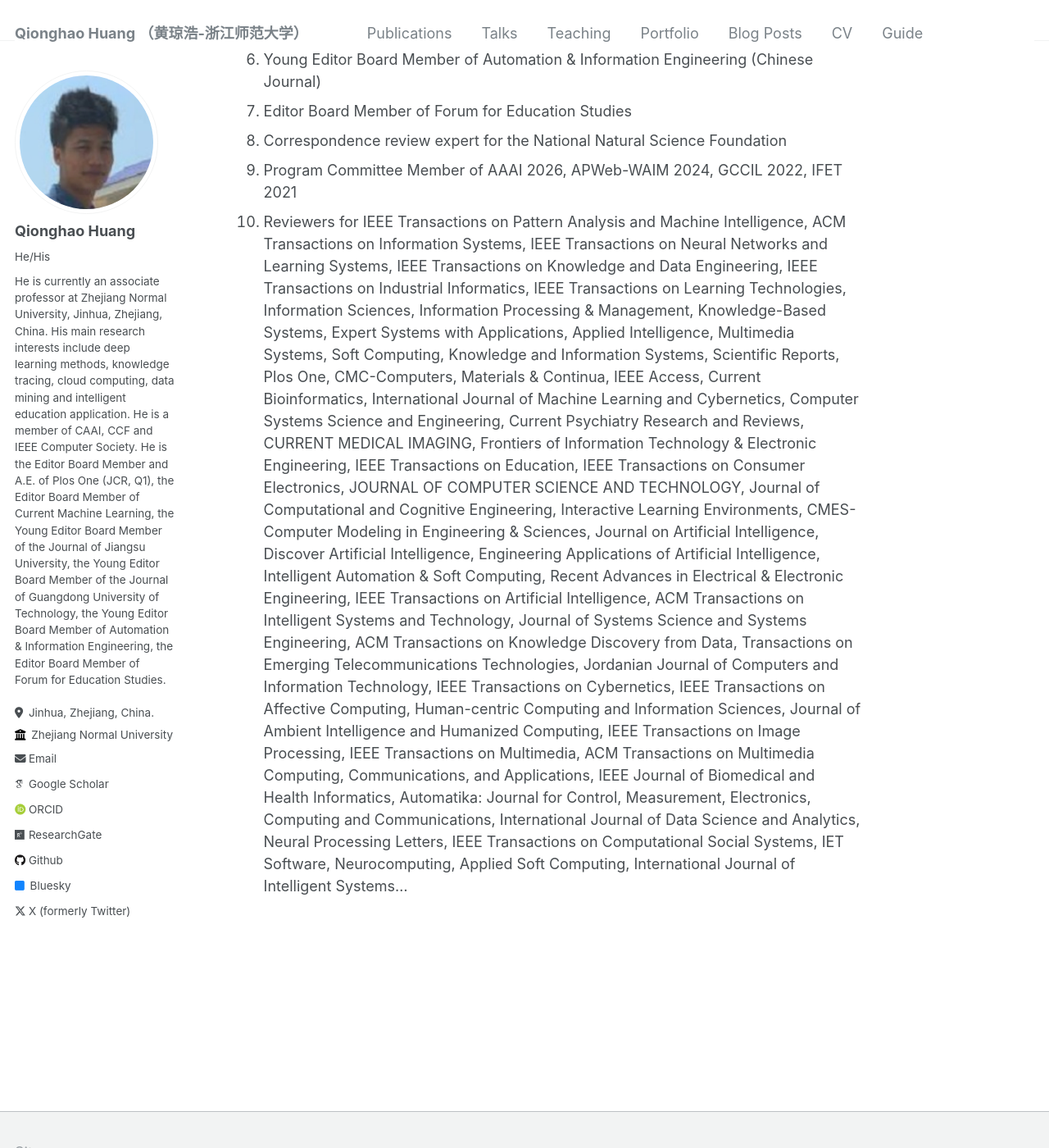
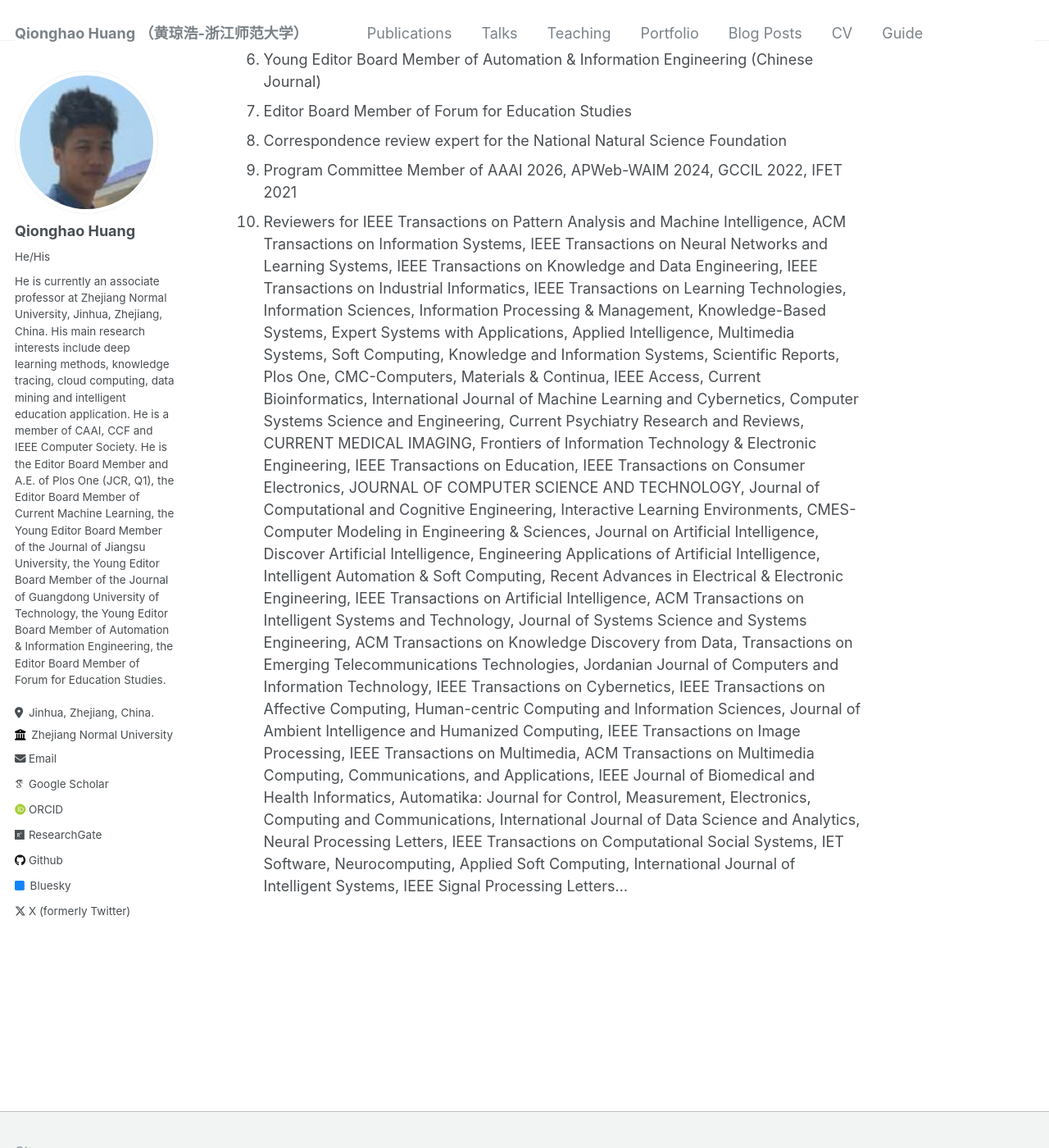
Before and after one commit to qhhuang-ai/qhhuang-ai.github.io, a Jekyll site: the page built from _pages/about.md, in a window 1280 px wide and 1400 px high, scrolled down 10425 px. Shown: the whole window at 82% size. Built offline with Jekyll 4.4.1, drawn with Linux system fonts in a browser that asks for light colours; some web fonts are replaced; a script that is not in the unit is left out; comment, search, counter and statistics services are not loaded.

Commit message:
update CV!

```diff
--- a/_pages/about.md
+++ b/_pages/about.md
@@ -107,4 +107,4 @@
 1. Correspondence review expert for the National Natural Science Foundation
 1. Program Committee Member of AAAI 2026, APWeb-WAIM 2024, GCCIL 2022, IFET 2021
 1. Reviewers for IEEE Transactions on Pattern Analysis and Machine Intelligence, ACM Transactions on Information Systems, IEEE Transactions on Neural Networks and Learning Systems, IEEE Transactions on Knowledge and Data Engineering, IEEE Transactions on Industrial Informatics, IEEE Transactions on Learning Technologies, Information Sciences, Information Processing & Management, Knowledge-Based Systems, Expert Systems with Applications, Applied Intelligence, Multimedia Systems, Soft Computing, Knowledge and Information Systems, Scientific Reports, Plos One, CMC-Computers, Materials & Continua,  IEEE Access, Current Bioinformatics, International Journal of Machine Learning and Cybernetics, Computer Systems Science and Engineering, Current Psychiatry Research and Reviews, CURRENT MEDICAL IMAGING,  Frontiers of Information Technology & Electronic Engineering, IEEE Transactions on Education, IEEE Transactions on Consumer Electronics, JOURNAL OF COMPUTER SCIENCE AND TECHNOLOGY, Journal of Computational and Cognitive Engineering, Interactive Learning Environments, CMES-Computer Modeling in Engineering & Sciences, Journal on Artificial Intelligence, Discover Artificial Intelligence, Engineering Applications of Artificial Intelligence,
-Intelligent Automation & Soft Computing, Recent Advances in Electrical & Electronic Engineering, IEEE Transactions on Artificial Intelligence, ACM Transactions on Intelligent Systems and Technology, Journal of Systems Science and Systems Engineering, ACM Transactions on Knowledge  Discovery from Data, Transactions on Emerging Telecommunications Technologies, Jordanian Journal of Computers and Information Technology, IEEE Transactions on Cybernetics, IEEE Transactions on Affective Computing, Human-centric Computing and Information Sciences, Journal of Ambient Intelligence and Humanized Computing, IEEE Transactions on Image Processing, IEEE Transactions on Multimedia, ACM Transactions on Multimedia Computing, Communications, and Applications, IEEE Journal of Biomedical and Health Informatics, Automatika: Journal for Control, Measurement, Electronics, Computing and Communications, International Journal of Data Science and Analytics, Neural Processing Letters, IEEE Transactions on Computational Social Systems, IET Software, Neurocomputing, Applied Soft Computing, International Journal of Intelligent Systems...
+Intelligent Automation & Soft Computing, Recent Advances in Electrical & Electronic Engineering, IEEE Transactions on Artificial Intelligence, ACM Transactions on Intelligent Systems and Technology, Journal of Systems Science and Systems Engineering, ACM Transactions on Knowledge  Discovery from Data, Transactions on Emerging Telecommunications Technologies, Jordanian Journal of Computers and Information Technology, IEEE Transactions on Cybernetics, IEEE Transactions on Affective Computing, Human-centric Computing and Information Sciences, Journal of Ambient Intelligence and Humanized Computing, IEEE Transactions on Image Processing, IEEE Transactions on Multimedia, ACM Transactions on Multimedia Computing, Communications, and Applications, IEEE Journal of Biomedical and Health Informatics, Automatika: Journal for Control, Measurement, Electronics, Computing and Communications, International Journal of Data Science and Analytics, Neural Processing Letters, IEEE Transactions on Computational Social Systems, IET Software, Neurocomputing, Applied Soft Computing, International Journal of Intelligent Systems, IEEE Signal Processing Letters...
```
